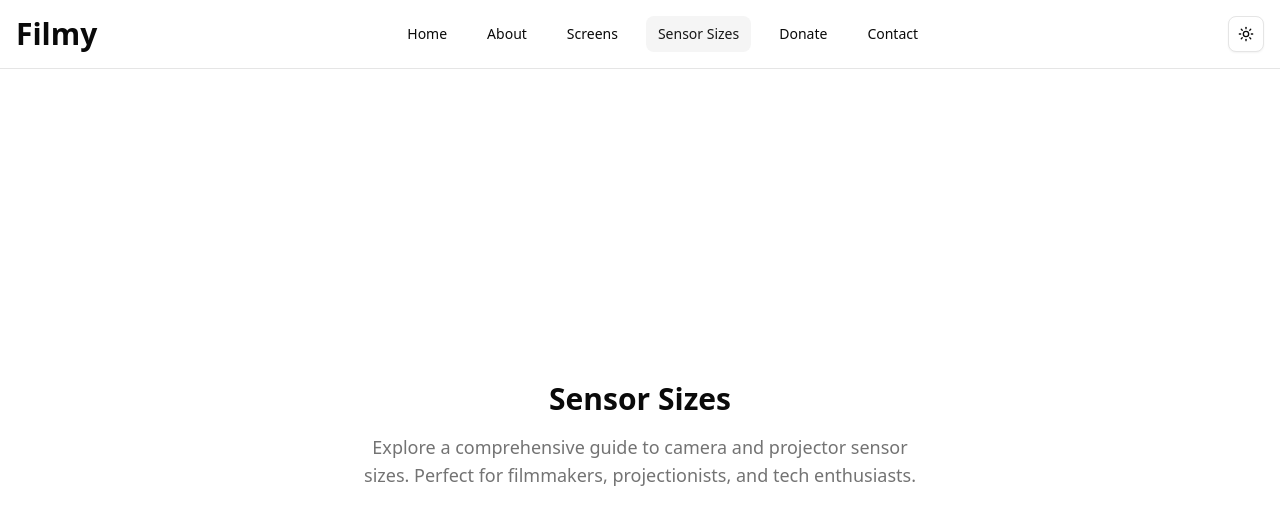
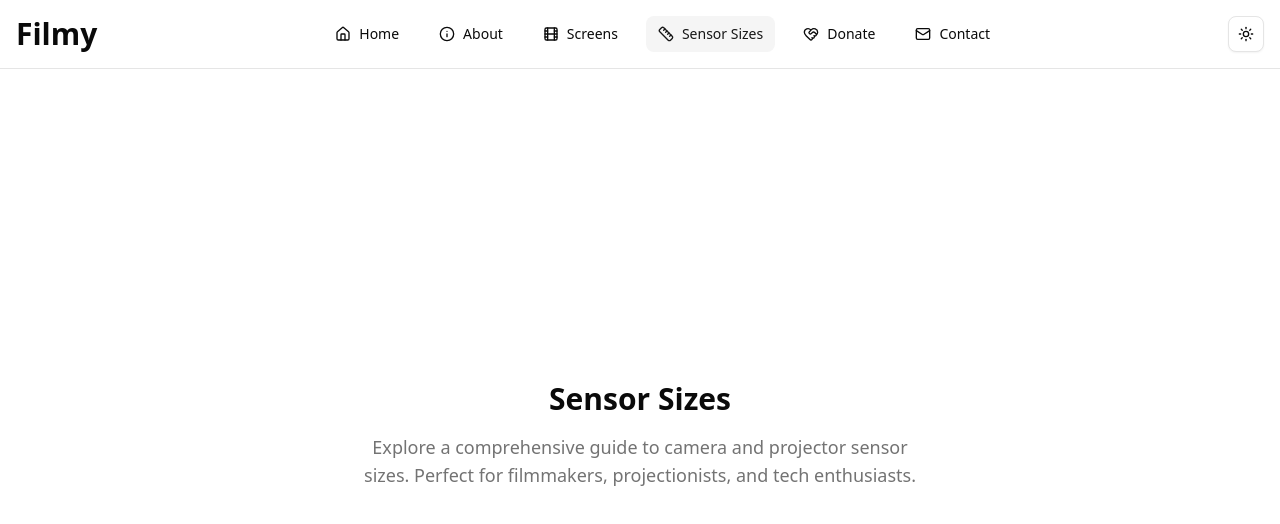
Before and after one commit to lumos9/filmy, a Next.js app: page /sensor-sizes in a window 1280 px wide. Shown: the top 524 px of the page. Built offline with nearby package versions, Linux system fonts and the light colour scheme.

Commit message:
navbar changes

```diff
--- a/src/components/NavBar.tsx
+++ b/src/components/NavBar.tsx
@@ -3,7 +3,15 @@ import { Sheet, SheetContent, SheetTrigger } from "@/components/ui/sheet";
 import { useState } from "react";
 // import { Geist } from "next/font/google";
 import { Button } from "@/components/ui/button";
-import { Menu } from "lucide-react";
+import {
+  Menu,
+  Home,
+  Info,
+  Film,
+  Ruler,
+  HeartHandshake,
+  Mail,
+} from "lucide-react";
 import Link from "next/link";
 import { usePathname } from "next/navigation";
 import ThemeToggle from "@/components/ThemeToggle";
@@ -13,12 +21,12 @@ export default function NavBar() {
   const pathname = usePathname();
   const [open, setOpen] = useState(false);
   const links = [
-    { href: "/", label: "Home" },
-    { href: "/about", label: "About" },
-    { href: "/screens", label: "Screens" },
-    { href: "/sensor-sizes", label: "Sensor Sizes" },
-    { href: "/donate", label: "Donate" },
-    { href: "/contact", label: "Contact" },
+    { href: "/", label: "Home", icon: Home },
+    { href: "/about", label: "About", icon: Info },
+    { href: "/screens", label: "Screens", icon: Film },
+    { href: "/sensor-sizes", label: "Sensor Sizes", icon: Ruler },
+    { href: "/donate", label: "Donate", icon: HeartHandshake },
+    { href: "/contact", label: "Contact", icon: Mail },
   ];
 
   return (
@@ -33,17 +41,19 @@ export default function NavBar() {
                   <Menu className="h-8 w-8" />
                 </Button>
               </SheetTrigger>
-              <SheetContent side="left" className="p-0 w-64">
+              <SheetContent side="left" className="w-64 px-6">
                 {/* Mobile menu header with same height and font as desktop */}
-                <div className="flex justify-start items-center px-6 h-16 border-b">
+                <div className="flex justify-start items-center h-16 border-b">
                   <span className="text-3xl font-bold">Filmy</span>
                 </div>
-                <nav className="flex flex-col gap-2 px-6">
-                  {links.map((link) => (
+                <nav className="flex flex-col gap-2">
+                  {links.map((link) => {
+                    const Icon = link.icon;
+                    return (
                       <Link
                         key={link.href}
                         href={link.href}
-                      className={`font-medium rounded-md px-3 py-2 text-sm transition-colors focus-visible:outline-none focus-visible:ring-2 focus-visible:ring-ring focus-visible:ring-offset-2 disabled:opacity-50 disabled:pointer-events-none ring-offset-background
+                        className={`flex items-center gap-2 font-medium rounded-md px-3 py-2 text-sm transition-colors focus-visible:outline-none focus-visible:ring-2 focus-visible:ring-ring focus-visible:ring-offset-2 disabled:opacity-50 disabled:pointer-events-none ring-offset-background
                           ${
                             pathname === link.href
                               ? "bg-accent text-accent-foreground"
@@ -52,9 +62,11 @@ export default function NavBar() {
                         `}
                         onClick={() => setOpen(false)}
                       >
+                        <Icon className="w-4 h-4" />
                         {link.label}
                       </Link>
-                  ))}
+                    );
+                  })}
                 </nav>
               </SheetContent>
             </Sheet>
@@ -65,11 +77,13 @@ export default function NavBar() {
         </div>
         {/* Desktop nav */}
         <nav className="hidden md:flex gap-4 items-center">
-          {links.map((link) => (
+          {links.map((link) => {
+            const Icon = link.icon;
+            return (
               <Link
                 key={link.href}
                 href={link.href}
-              className={`font-medium rounded-md px-3 py-2 text-sm transition-colors focus-visible:outline-none focus-visible:ring-2 focus-visible:ring-ring focus-visible:ring-offset-2 disabled:opacity-50 disabled:pointer-events-none ring-offset-background
+                className={`flex items-center gap-2 font-medium rounded-md px-3 py-2 text-sm transition-colors focus-visible:outline-none focus-visible:ring-2 focus-visible:ring-ring focus-visible:ring-offset-2 disabled:opacity-50 disabled:pointer-events-none ring-offset-background
                   ${
                     pathname === link.href
                       ? "bg-accent text-accent-foreground"
@@ -77,9 +91,11 @@ export default function NavBar() {
                   }
                 `}
               >
+                <Icon className="w-4 h-4" />
                 {link.label}
               </Link>
-          ))}
+            );
+          })}
         </nav>
         <ThemeToggle />
       </div>
```
Lines whose indentation alone changed are shown as unchanged.
